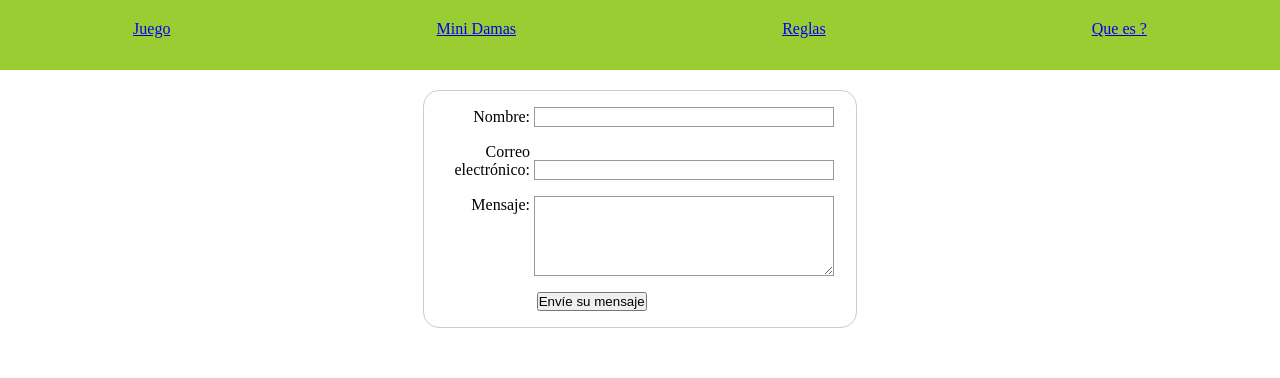
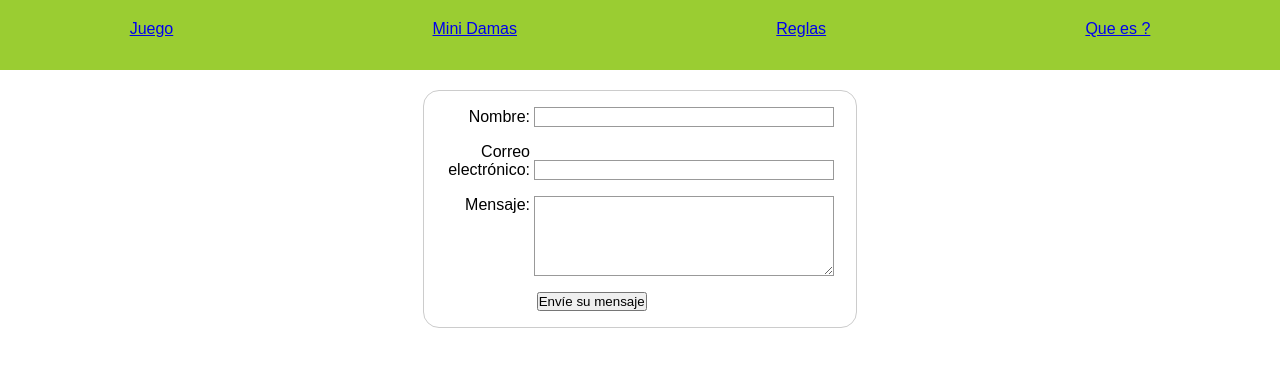
Before and after one commit to AlejandroVozella/JuegodeDamas, a plain HTML site: page contact.html in a window 1280 px wide. Shown: the top 378 px of the page. Drawn offline with Linux system fonts and the light colour scheme.

Commit message:
Cambio de Fuentes Google Fonts(Ubuntu)

```diff
--- a/style/stylecontact.css
+++ b/style/stylecontact.css
@@ -1,6 +1,10 @@
 *{
     margin: 0;
     padding: 0;
+}
+
+body {
+  font-family: 'Rubik', sans-serif;
 }
 
 .navbar {
--- a/style/styleindex.css
+++ b/style/styleindex.css
@@ -1,6 +1,10 @@
 *{
     margin: 0;
     padding: 0;
+}
+
+body {
+    font-family: 'Rubik', sans-serif;
 }
 
 /*Comienzo Estilos Navbar*/
--- a/style/stylereglas.css
+++ b/style/stylereglas.css
@@ -1,6 +1,10 @@
 *{
     margin: 0;
     padding: 0;
+}
+
+body {
+    font-family: 'Rubik', sans-serif;
 }
 
 footer{
```
